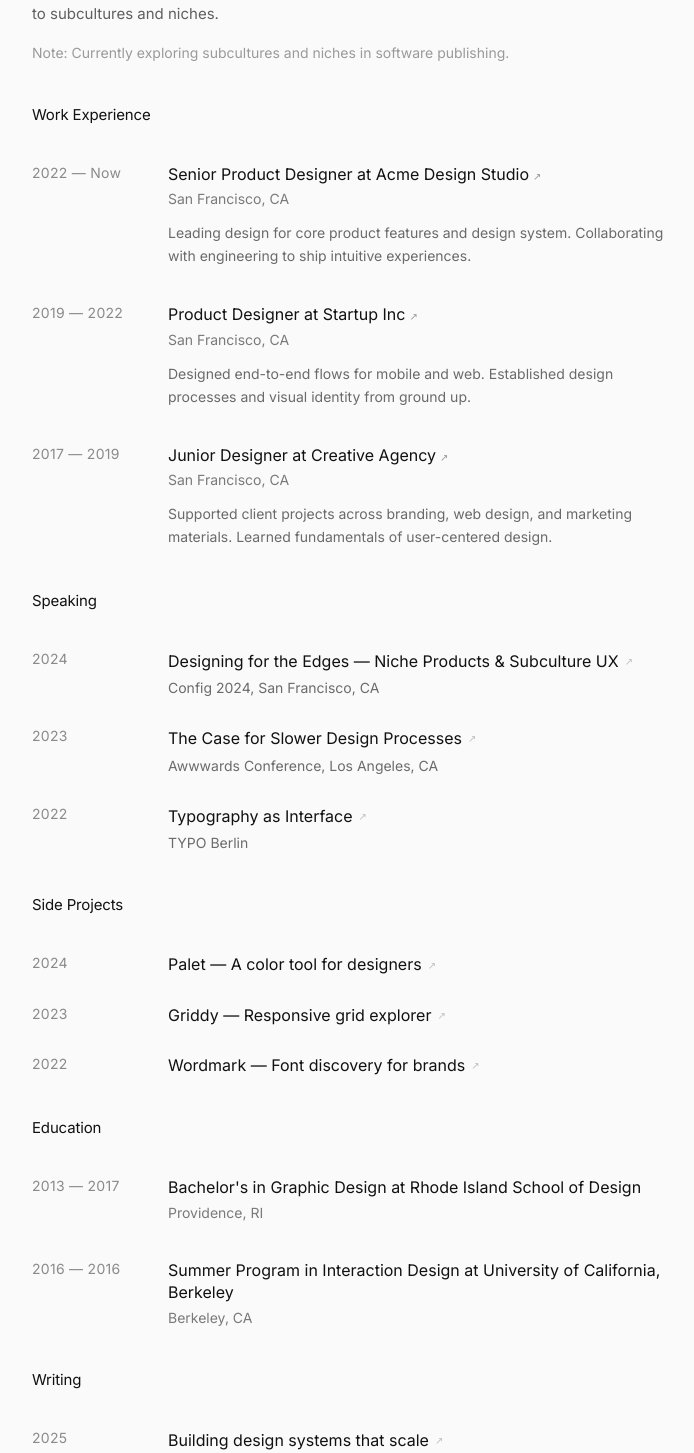
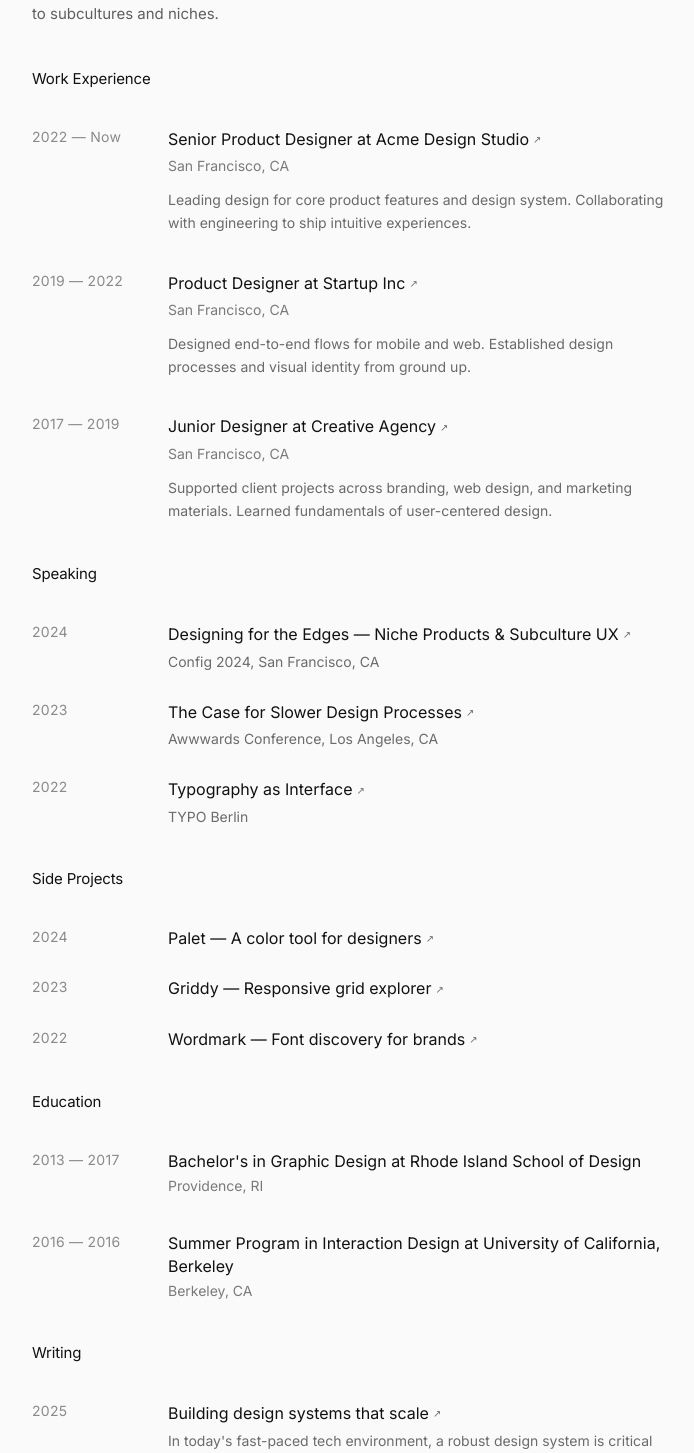
Before and after one commit to fudailzafar/read-cv, a Next.js app: page / in a window 1280 px wide. Shown: the part 341-1794 px from the top of the page, without its empty margins (292-986 px from the left). Built offline with nearby package versions, Linux system fonts and the light colour scheme.

Commit message:
style: standardize link hover effects with custom underline animations and clean up section components

```diff
--- a/app/globals.css
+++ b/app/globals.css
@@ -26,6 +26,10 @@
     text-rendering: optimizeLegibility;
     line-height: 1.6;
   }
+
+  a {
+    text-decoration: none;
+  }
 }
 
 .underline-hover {
--- a/components/sections/About.tsx
+++ b/components/sections/About.tsx
@@ -9,9 +9,6 @@ export default function About() {
       <p className="text-[15px] text-[#5F5F5F] leading-[1.65] max-w-[620px]">
         {header.bio}
       </p>
-      <p className="text-sm text-[#9A9A9A] mt-4">
-        Note: Currently exploring subcultures and niches in software publishing.
-      </p>
     </div>
   );
 }
--- a/components/sections/Contact.tsx
+++ b/components/sections/Contact.tsx
@@ -4,7 +4,7 @@ export default function Contact() {
   const { contact } = siteContent;
 
   return (
-    <section className="mt-16 pt-12 border-t border-black/5">
+    <section className="mt-16 pt-12">
       <h2 className="mb-6 text-[15px] font-normal text-text">
         Contact
       </h2>
@@ -20,7 +20,7 @@ export default function Contact() {
               className="flex items-center gap-1 text-sm text-text hover:underline underline-offset-4 decoration-1 decoration-black/20 transition-all w-fit"
             >
               {item.value}
-              <span className="text-[10px] text-[#999] translate-y-[0.5px]">↗</span>
+              <span className="text-[10px] text-text translate-y-[0.5px]">↗</span>
             </a>
           </div>
         ))}
--- a/components/sections/SideProjects.tsx
+++ b/components/sections/SideProjects.tsx
@@ -15,12 +15,10 @@ export default function SideProjects() {
             </span>
             <a
               href={item.href}
-              className="group inline-flex items-center gap-1.5 text-base font-normal text-text leading-[1.4] hover:opacity-70 transition-opacity duration-150"
+              className="group relative inline-flex items-center gap-1 text-base font-normal text-text leading-[1.4] no-underline after:absolute after:left-0 after:bottom-[-2px] after:h-[1px] after:w-full after:bg-current after:opacity-0 hover:after:opacity-100 after:transition-opacity after:duration-200"
             >
               {item.title}
-              <span className="text-[10px] text-[#999] opacity-60 group-hover:opacity-100 transition-opacity duration-150">
-                ↗
-              </span>
+              <span className="text-[10px] text-text opacity-60 group-hover:opacity-100 transition-opacity duration-200">↗</span>
             </a>
           </div>
         ))}
--- a/components/sections/Speaking.tsx
+++ b/components/sections/Speaking.tsx
@@ -16,12 +16,10 @@ export default function Speaking() {
             <div>
               <a
                 href={item.href}
-                className="group inline-flex items-center gap-1.5 text-base font-normal text-text leading-[1.4]"
+                className="group relative inline-flex items-center gap-1 text-base font-normal text-text leading-[1.4] no-underline after:absolute after:left-0 after:bottom-[-2px] after:h-[1px] after:w-full after:bg-current after:opacity-0 hover:after:opacity-100 after:transition-opacity after:duration-200"
               >
                 {item.title}
-                <span className="text-[10px] text-[#999] opacity-60 group-hover:opacity-100 transition-opacity duration-150">
-                  ↗
-                </span>
+                <span className="text-[10px] text-text opacity-60 group-hover:opacity-100 transition-opacity duration-200">↗</span>
               </a>
               {item.location && (
                 <p className="text-sm text-[#6B6B6B] mt-1">
--- a/components/sections/WorkExperience.tsx
+++ b/components/sections/WorkExperience.tsx
@@ -14,11 +14,14 @@ export default function WorkExperience() {
               {exp.period}
             </span>
             <div>
-              <div className="flex items-baseline gap-1">
-                <p className="text-base font-normal text-text leading-[1.4]">
+              <div>
+                <a
+                  href="#"
+                  className="group relative inline-flex items-center gap-1 text-base font-normal text-text leading-[1.4] no-underline after:absolute after:left-0 after:bottom-[-2px] after:h-[1px] after:w-full after:bg-current after:opacity-0 hover:after:opacity-100 after:transition-opacity after:duration-200"
+                >
                   {exp.role} at {exp.company}
-                </p>
-                <span className="text-[10px] text-[#999]">↗</span>
+                  <span className="text-[10px] text-text opacity-60 group-hover:opacity-100 transition-opacity duration-200">↗</span>
+                </a>
               </div>
               <p className="text-sm text-[#7A7A7A] mt-1">
                 San Francisco, CA
--- a/components/sections/Writing.tsx
+++ b/components/sections/Writing.tsx
@@ -15,12 +15,10 @@ export default function Writing({ posts }: { posts: BlogPostMetadata[] }) {
             <div>
               <Link
                 href={`/blog/${post.slug}`}
-                className="group inline-flex items-center gap-1.5 text-base font-normal text-text leading-[1.4]"
+                className="group relative inline-flex items-center gap-1 text-base font-normal text-text leading-[1.4] no-underline after:absolute after:left-0 after:bottom-[-2px] after:h-[1px] after:w-full after:bg-current after:opacity-0 hover:after:opacity-100 after:transition-opacity after:duration-200"
               >
                 {post.title}
-                <span className="text-[10px] text-[#999] opacity-60 group-hover:opacity-100 transition-opacity duration-150">
-                  ↗
-                </span>
+                <span className="text-[10px] text-text opacity-60 group-hover:opacity-100 transition-opacity duration-200">↗</span>
               </Link>
               {post.description && (
                 <p className="text-sm text-[#6B6B6B] mt-1 max-w-[520px]">
```
